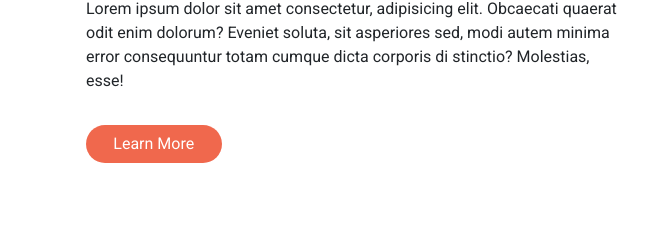
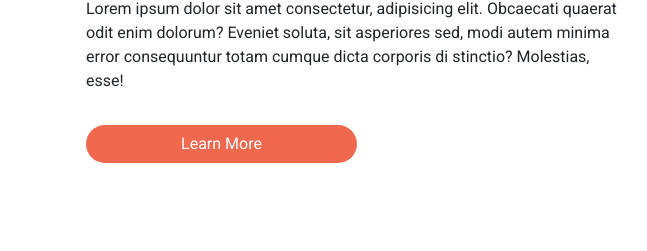
Before and after one commit to Adarshsathyan/Landing_page_demo, a plain HTML site: page index.html in a window 1280 px wide. Shown: the part 279-530 px from the top of the page, 0-647 px from the left. Drawn offline with nearby package versions, Linux system fonts and the light colour scheme; a web font is replaced by a local one.

Commit message:
Update index.html

```diff
--- a/index.html
+++ b/index.html
@@ -50,7 +50,7 @@
                         <p class="text-muted ">A world that can change your upfront into double.</p>
                         <p class="mt-3 ">Lorem ipsum dolor sit amet consectetur, adipisicing elit. Obcaecati quaerat odit enim dolorum? Eveniet soluta, sit asperiores sed, modi autem minima error consequuntur totam cumque dicta corporis di
                             stinctio? Molestias, esse!</p>
-                            <button class="btn text-white btn-rounded w-25 col-4 mt-3 " style="background-color: #f0684d;">Learn More</button>
+                            <button class="btn text-white btn-rounded col-md-6 col-4 mt-3 " style="background-color: #f0684d;">Learn More</button>
                     </div>
                     <div class="col-md-6  col-12  ">
                         <img src="./images/design.gif" alt="" class="image-fluid col-md-12 col-12">
```
